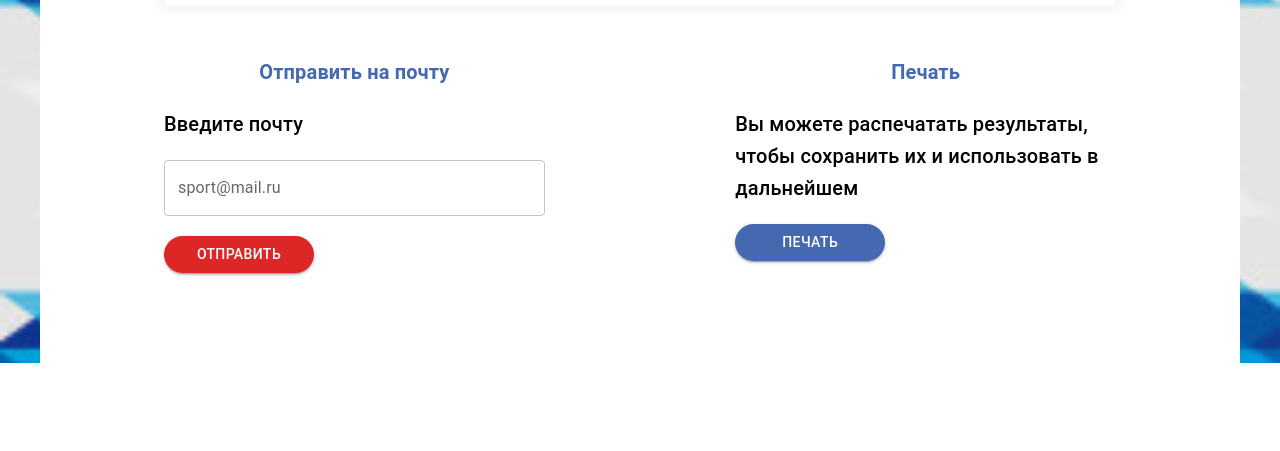
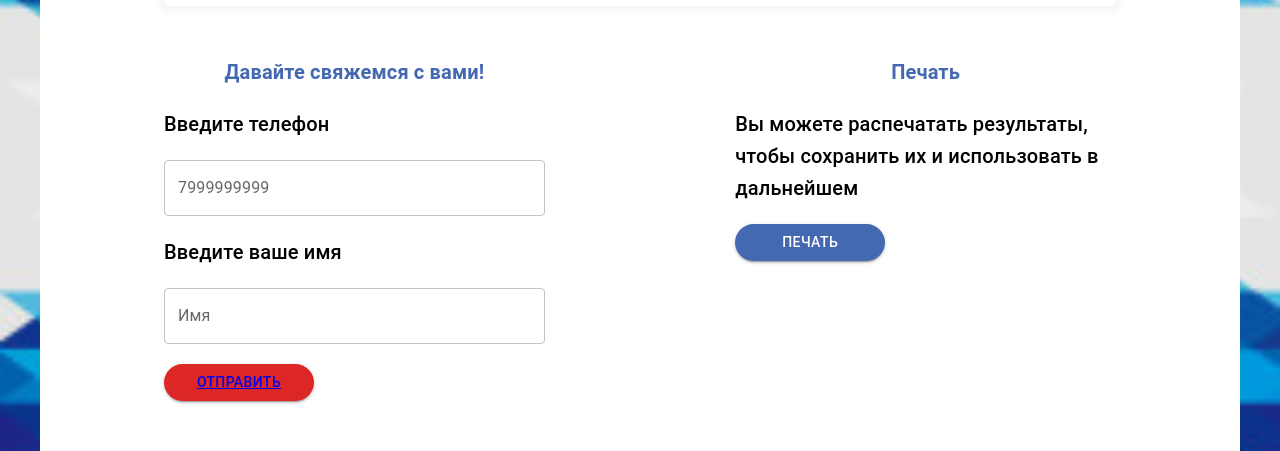
Before and after one commit to Dimonmir/sportTest, a React (Vite) app: page /result in a window 1280 px wide. Shown: the part 8772-9223 px from the top of the page. Before the commit the page ends 9135 px from the top, so only its background shows below. Built offline with nearby package versions, Linux system fonts and the light colour scheme.

Commit message:
fix mail

```diff
--- /dev/null
+++ b/src/components/func/mail.ts
@@ -0,0 +1,16 @@
+const mailSend = "diimonmir@mail.ru"
+
+export const textMail = (sendPhone: string, sendName: string, sendSport:string[])=>{
+    let text = "mailto:";
+    text += mailSend;
+    text += `?subject=Заявка на звонок`;
+    text += `&body=Добрый день! Меня зовут ${sendName}, мы прошли тест на определение подходящего вида спорта.`;
+    if (sendSport.length != 0) {
+        text += `Нам подобрали следующие виды спорта: ${sendSport}. `;
+    } else {
+        text += `Нам к сожаление не удалось подобрать виды спорта. `;
+    }
+    text += `Свяжитесь с нами по номеру ${sendPhone}.`;
+
+    return text
+}
--- a/src/components/pageResult/ContentBody/contentBody.tsx
+++ b/src/components/pageResult/ContentBody/contentBody.tsx
@@ -2,15 +2,18 @@ import { Box, Button, TextField, Typography } from "@mui/material";
 import { FC, useLayoutEffect, useState } from "react";
 import { BoxButton, SBox } from "./s-contentBody";
 import { Sport, SportKeys } from "../../../dictionary/sport";
+import { textMail } from "../../func/mail";
 
 interface IContentBody {
     sport: SportKeys[],
 }
 
 const ContentBody:FC<IContentBody> = ({sport})=> {
-    const [mail, setMail] = useState("")
+    const [phone, setPhone] = useState("")
+    const [name, setName] = useState("")
     const [sportLocal, setSportLocal] = useState<SportKeys[]>(sport)
-    const handleInput = (e:any) => setMail(e.target.value);
+    const handleInputPhone = (e:any) => setPhone(e.target.value);
+    const handleInputName = (e:any) => setName(e.target.value);
     useLayoutEffect(()=>{
         if (sportLocal.length == 0)  {
             setSportLocal(["bas", "gand", "greco", "karate", "konk", "lyji", "plav", "tyj",  "fig", "foot", "hoc"])
@@ -44,15 +47,22 @@ const ContentBody:FC<IContentBody> = ({sport})=> {
             </Box>
             <BoxButton>
                 <Box className="boxContainer">
-                    <Typography variant="h6" color={"primary"}><b>Отправить на почту</b></Typography>
-                    <Typography variant="h6" color={"common"} align="left">Введите почту</Typography>
+                    <Typography variant="h6" color={"primary"}><b>Давайте свяжемся с вами!</b></Typography>
+                    <Typography variant="h6" color={"common"} align="left">Введите телефон</Typography>
                     <TextField
                         id="mail"
-                        label="sport@mail.ru"
-                        value={mail}
-                        onChange={handleInput}
+                        label="7999999999"
+                        value={phone}
+                        onChange={handleInputPhone}
                         variant="outlined" />
-                    <Button  className="button" variant="contained" color='secondary' fullWidth={false}>Отправить</Button>
+                    <Typography variant="h6" color={"common"} align="left">Введите ваше имя</Typography>
+                    <TextField
+                        id="mail"
+                        label="Имя"
+                        value={name}
+                        onChange={handleInputName}
+                        variant="outlined" />
+                    <Button  className="button" variant="contained" color='secondary' fullWidth={false}><a href={textMail(phone, name, sport)}>Отправить</a></Button>
                 </Box>
                 <Box className="boxContainer">
                     <Typography variant="h6" color={"primary"}><b>Печать</b></Typography>
```
